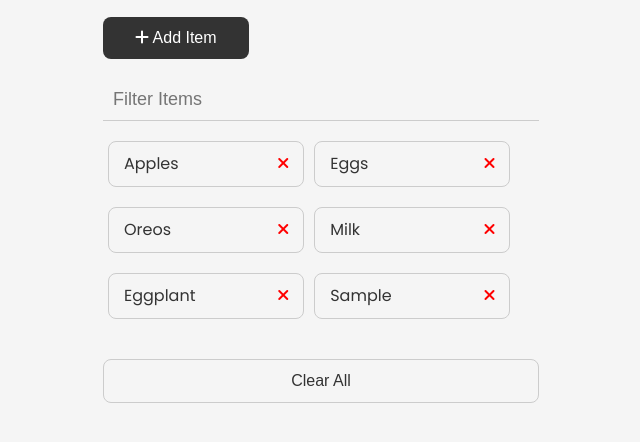
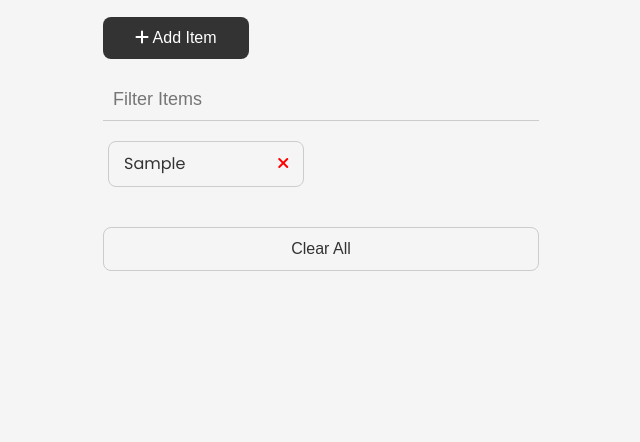
Before and after one commit to poncardasm/vanilla-js-projects, a website: page shopping-list/index.html in a window 1280 px wide. Both pictures are taken after typing "Sample" into the empty fields and a click on the button "Add Item". Shown: the part 192-634 px from the top of the page, without its empty margins (319-959 px from the left). Drawn offline with Linux system fonts and the light colour scheme.

Commit message:
feat: display shopping items from local storage

```diff
--- a/shopping-list/index.html
+++ b/shopping-list/index.html
@@ -49,7 +49,7 @@
       </div>
 
       <ul id="item-list" class="items">
-        <li>
+        <!-- <li>
           Apples
           <button class="remove-item btn-link text-red">
             <i class="fa-solid fa-xmark"></i>
@@ -82,7 +82,7 @@
           <button class="remove-item btn-link text-red">
             <i class="fa-solid fa-xmark"></i>
           </button>
-        </li>
+        </li> -->
       </ul>
 
       <button id="clear" class="btn-clear">Clear All</button>
--- a/shopping-list/script.js
+++ b/shopping-list/script.js
@@ -3,6 +3,12 @@ const itemInput = document.getElementById('item-input');
 const itemList = document.getElementById('item-list');
 const clearBtn = document.getElementById('clear');
 const itemFilter = document.getElementById('filter');
+
+function displayItems() {
+  const itemsFromStorage = getItemsFromStorage();
+  itemsFromStorage.forEach((item) => addItemToDOM(item));
+  checkUI();
+}
 
 function onAddItemSubmit(e) {
   e.preventDefault();
@@ -35,22 +41,6 @@ function addItemToDOM(item) {
   itemList.appendChild(shopItem);
 }
 
-function addItemToStorage(item) {
-  let itemsFromStorage;
-
-  if (localStorage.getItem('items') === null) {
-    itemsFromStorage = [];
-  } else {
-    itemsFromStorage = JSON.parse(localStorage.getItem('items'));
-  }
-
-  // Add new item to array
-  itemsFromStorage.push(item);
-
-  // Convert to JSON string and add item to local storage
-  localStorage.setItem('items', JSON.stringify(itemsFromStorage));
-}
-
 function createButton(btnClass) {
   const button = document.createElement('button');
   button.className = btnClass;
@@ -65,6 +55,28 @@ function createIcon(iconClass) {
   const icon = document.createElement('i');
   icon.className = iconClass;
   return icon;
+}
+
+function addItemToStorage(item) {
+  const itemsFromStorage = getItemsFromStorage();
+
+  // Add new item to array
+  itemsFromStorage.push(item);
+
+  // Convert to JSON string and add item to local storage
+  localStorage.setItem('items', JSON.stringify(itemsFromStorage));
+}
+
+function getItemsFromStorage() {
+  let itemsFromStorage;
+
+  if (localStorage.getItem('items') === null) {
+    itemsFromStorage = [];
+  } else {
+    itemsFromStorage = JSON.parse(localStorage.getItem('items'));
+  }
+
+  return itemsFromStorage;
 }
 
 function removeItem(e) {
@@ -108,10 +120,15 @@ function checkUI() {
   }
 }
 
-// Event listeners
-itemForm.addEventListener('submit', onAddItemSubmit);
-itemList.addEventListener('click', removeItem);
-clearBtn.addEventListener('click', clearItems);
-itemFilter.addEventListener('input', filterItems);
+// Initialize app
+function init() {
+  // Event listeners
+  itemForm.addEventListener('submit', onAddItemSubmit);
+  itemList.addEventListener('click', removeItem);
+  clearBtn.addEventListener('click', clearItems);
+  itemFilter.addEventListener('input', filterItems);
+  document.addEventListener('DOMContentLoaded', displayItems);
+  checkUI();
+}
 
-checkUI();
+init();
```
